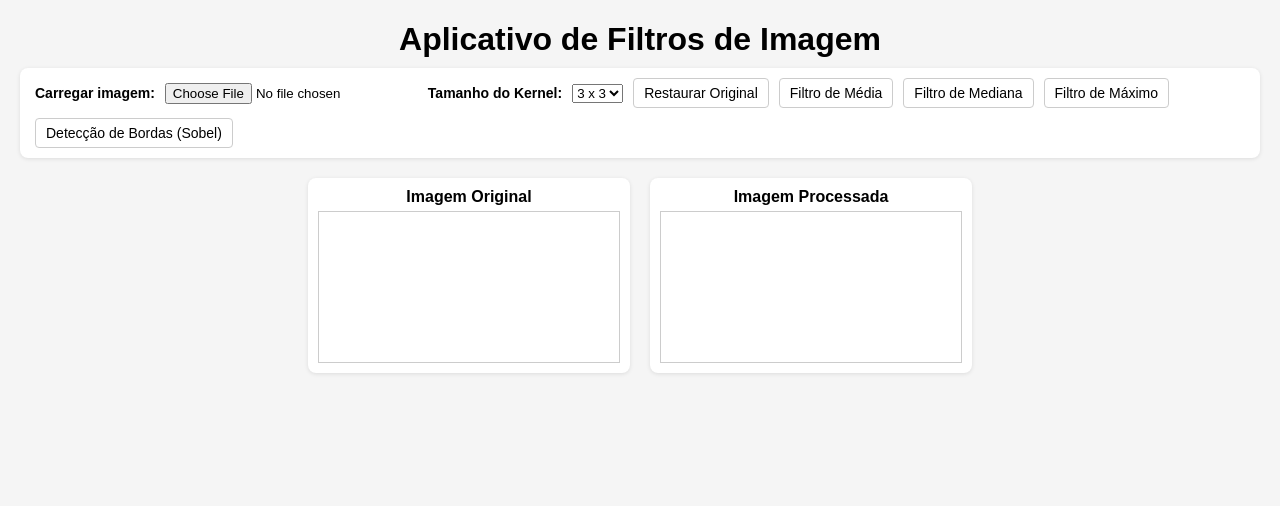
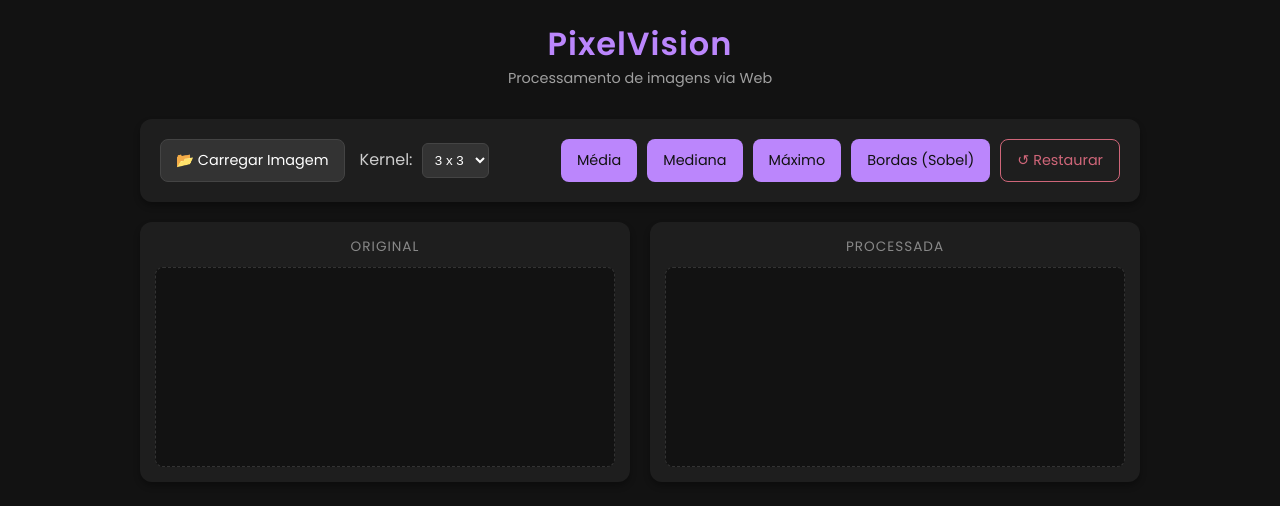
Before and after one commit to brumelido/PixelVision-Aplicativo-Web-para-Processamento-de-Imagens, a plain HTML site: page PixelVision/index.html in a window 1280 px wide. Drawn offline with Linux system fonts and the light colour scheme.

Commit message:
Feat: Melhorias no web design da aplicação

```diff
--- a/PixelVision/index.html
+++ b/PixelVision/index.html
@@ -3,41 +3,62 @@
 <head>
   <meta charset="UTF-8">
   <meta name="viewport" content="width=device-width, initial-scale=1.0">
-  <title>Aplicativo de Filtros de Imagem</title>
+  <title>PixelVision | Filtros de Imagem</title>
+  <link rel="preconnect" href="https://fonts.googleapis.com">
+  <link rel="preconnect" href="https://fonts.gstatic.com" crossorigin>
+  <link href="https://fonts.googleapis.com/css2?family=Poppins:wght@300;400;600&display=swap" rel="stylesheet">
   <link rel="stylesheet" href="style.css">
 </head>
 <body>
-  <h1>Aplicativo de Filtros de Imagem</h1>
 
-  <div class="controles">
-    <label for="carregarImagem">Carregar imagem:</label>
+  <main class="container">
+    <header>
+      <h1>PixelVision</h1>
+      <p>Processamento de imagens via Web</p>
+    </header>
+
+    <div class="card controles">
+      <div class="grupo-input">
+        <label for="carregarImagem" class="upload-btn">
+          📂 Carregar Imagem
           <input type="file" id="carregarImagem" accept="image/*">
+        </label>
 
-    <label for="tamanhoKernel">Tamanho do Kernel:</label>
+        <div class="select-wrapper">
+          <label for="tamanhoKernel">Kernel:</label>
           <select id="tamanhoKernel">
             <option value="3">3 x 3</option>
             <option value="5">5 x 5</option>
             <option value="7">7 x 7</option>
           </select>
+        </div>
+      </div>
 
-    <button id="btnReset">Restaurar Original</button>
-    <button id="btnMedia">Filtro de Média</button>
-    <button id="btnMediana">Filtro de Mediana</button>
-    <button id="btnMaximo">Filtro de Máximo</button>
-    <button id="btnSobel">Detecção de Bordas (Sobel)</button>
+      <div class="grupo-botoes">
+        <button id="btnMedia" class="btn-filter">Média</button>
+        <button id="btnMediana" class="btn-filter">Mediana</button>
+        <button id="btnMaximo" class="btn-filter">Máximo</button>
+        <button id="btnSobel" class="btn-filter">Bordas (Sobel)</button>
+        <button id="btnReset" class="btn-reset">↺ Restaurar</button>
+      </div>
     </div>
 
     <div class="painel">
       <div class="canvas-area">
-      <span>Imagem Original</span>
+        <span class="label-canvas">Original</span>
+        <div class="canvas-wrapper">
           <canvas id="canvasOriginal"></canvas>
+        </div>
       </div>
 
       <div class="canvas-area">
-      <span>Imagem Processada</span>
+        <span class="label-canvas">Processada</span>
+        <div class="canvas-wrapper">
           <canvas id="canvasProcessada"></canvas>
         </div>
       </div>
+    </div>
+  </main>
 
   <script src="main.js"></script>
 </body>
--- a/PixelVision/style.css
+++ b/PixelVision/style.css
@@ -1,69 +1,213 @@
-body {
-  font-family: Arial, sans-serif;
-  margin: 20px;
-  background: #f5f5f5;
+:root {
+  --bg-color: #121212;
+  --card-bg: #1e1e1e;
+  --text-color: #e0e0e0;
+  --primary: #bb86fc;
+  --primary-hover: #9955e8;
+  --secondary: #03dac6;
+  --danger: #cf6679;
+  --border-radius: 12px;
+  --shadow: 0 4px 6px rgba(0, 0, 0, 0.3);
 }
 
-h1 {
+* {
+  box-sizing: border-box;
+  margin: 0;
+  padding: 0;
+}
+
+body {
+  font-family: 'Poppins', sans-serif;
+  background-color: var(--bg-color);
+  color: var(--text-color);
+  min-height: 100vh;
+  display: flex;
+  justify-content: center;
+  padding: 20px;
+}
+
+.container {
+  width: 100%;
+  max-width: 1000px;
+  display: flex;
+  flex-direction: column;
+  gap: 20px;
+}
+
+header {
   text-align: center;
   margin-bottom: 10px;
 }
 
+header h1 {
+  font-weight: 600;
+  color: var(--primary);
+  letter-spacing: 1px;
+}
+
+header p {
+  font-size: 0.9rem;
+  color: #a0a0a0;
+}
+
+/* Card Genérico */
+.card {
+  background-color: var(--card-bg);
+  padding: 20px;
+  border-radius: var(--border-radius);
+  box-shadow: var(--shadow);
+}
+
+/* Controles */
 .controles {
   display: flex;
+  flex-direction: column;
+  gap: 20px;
+}
+
+@media (min-width: 768px) {
+  .controles {
+    flex-direction: row;
+    justify-content: space-between;
+    align-items: center;
+  }
+}
+
+.grupo-input {
+  display: flex;
+  gap: 15px;
+  align-items: center;
   flex-wrap: wrap;
-  gap: 10px;
-  align-items: center;
-  margin-bottom: 20px;
-  background: #ffffff;
+}
+
+/* Estilizando o input file "escondido" */
+input[type="file"] {
+  display: none;
+}
+
+.upload-btn {
+  background-color: #333;
+  color: #fff;
   padding: 10px 15px;
   border-radius: 8px;
-  box-shadow: 0 1px 4px rgba(0,0,0,0.1);
+  cursor: pointer;
+  border: 1px solid #444;
+  transition: all 0.3s;
+  font-size: 0.9rem;
+  display: inline-flex;
+  align-items: center;
+  gap: 5px;
 }
 
-.controles label {
-  font-size: 14px;
-  font-weight: bold;
+.upload-btn:hover {
+  background-color: #444;
+  border-color: var(--primary);
 }
 
-.controles button {
-  padding: 6px 10px;
-  font-size: 14px;
-  border-radius: 4px;
-  border: 1px solid #ccc;
-  cursor: pointer;
-  background: #ffffff;
-  transition: background 0.2s, transform 0.05s;
+.select-wrapper label {
+  margin-right: 5px;
+  font-weight: 500;
+  color: #ccc;
 }
 
-.controles button:hover {
-  background: #e6e6e6;
+select {
+  background: #333;
+  color: #fff;
+  border: 1px solid #444;
+  padding: 8px;
+  border-radius: 6px;
+  outline: none;
 }
 
-.painel {
+/* Botões de Filtro */
+.grupo-botoes {
   display: flex;
-  gap: 20px;
+  gap: 10px;
   flex-wrap: wrap;
   justify-content: center;
 }
 
+button {
+  border: none;
+  padding: 10px 16px;
+  font-family: inherit;
+  font-size: 0.9rem;
+  font-weight: 500;
+  border-radius: 8px;
+  cursor: pointer;
+  transition: transform 0.2s, background-color 0.3s;
+}
+
+button:active {
+  transform: scale(0.95);
+}
+
+.btn-filter {
+  background-color: var(--primary);
+  color: #121212; /* Texto escuro para contraste no roxo */
+}
+
+.btn-filter:hover {
+  background-color: var(--primary-hover);
+  box-shadow: 0 0 10px rgba(187, 134, 252, 0.4);
+}
+
+.btn-reset {
+  background-color: transparent;
+  border: 1px solid var(--danger);
+  color: var(--danger);
+}
+
+.btn-reset:hover {
+  background-color: var(--danger);
+  color: white;
+}
+
+/* Painel de Imagens */
+.painel {
+  display: grid;
+  grid-template-columns: 1fr;
+  gap: 20px;
+}
+
+@media (min-width: 768px) {
+  .painel {
+    grid-template-columns: 1fr 1fr;
+  }
+}
+
 .canvas-area {
+  background-color: var(--card-bg);
+  padding: 15px;
+  border-radius: var(--border-radius);
+  box-shadow: var(--shadow);
   display: flex;
   flex-direction: column;
   align-items: center;
-  background: #ffffff;
-  padding: 10px;
-  border-radius: 8px;
-  box-shadow: 0 1px 4px rgba(0,0,0,0.1);
 }
 
-.canvas-area span {
-  margin-bottom: 5px;
-  font-weight: bold;
+.label-canvas {
+  margin-bottom: 10px;
+  font-size: 0.85rem;
+  text-transform: uppercase;
+  letter-spacing: 1px;
+  color: #888;
+}
+
+.canvas-wrapper {
+  width: 100%;
+  display: flex;
+  justify-content: center;
+  align-items: center;
+  min-height: 200px;
+  background-color: #121212; /* Fundo preto onde a imagem fica */
+  border-radius: 8px;
+  border: 1px dashed #333;
+  overflow: hidden;
 }
 
 canvas {
-  border: 1px solid #ccc;
-  max-width: 400px;
-  max-height: 400px;
+  max-width: 100%;
+  height: auto;
+  display: block;
 }
```
Lines whose indentation alone changed are shown as unchanged.
